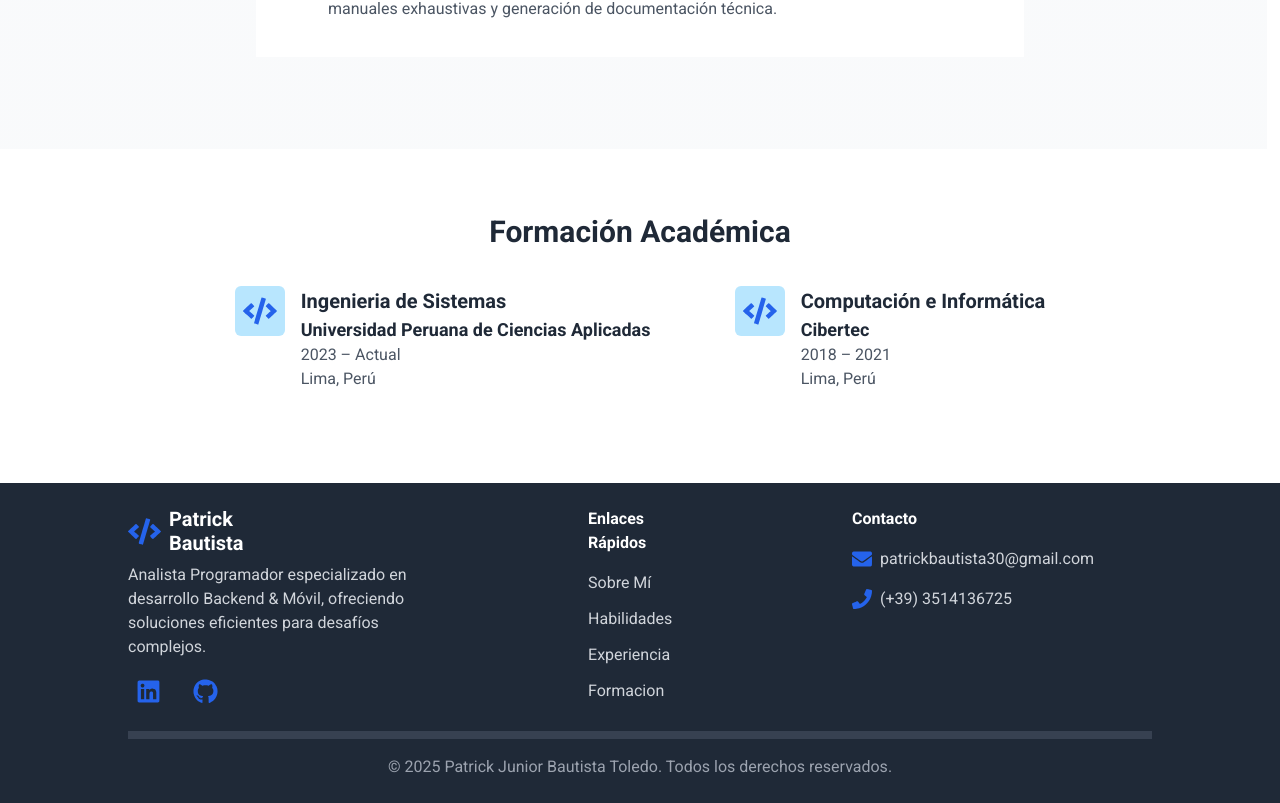
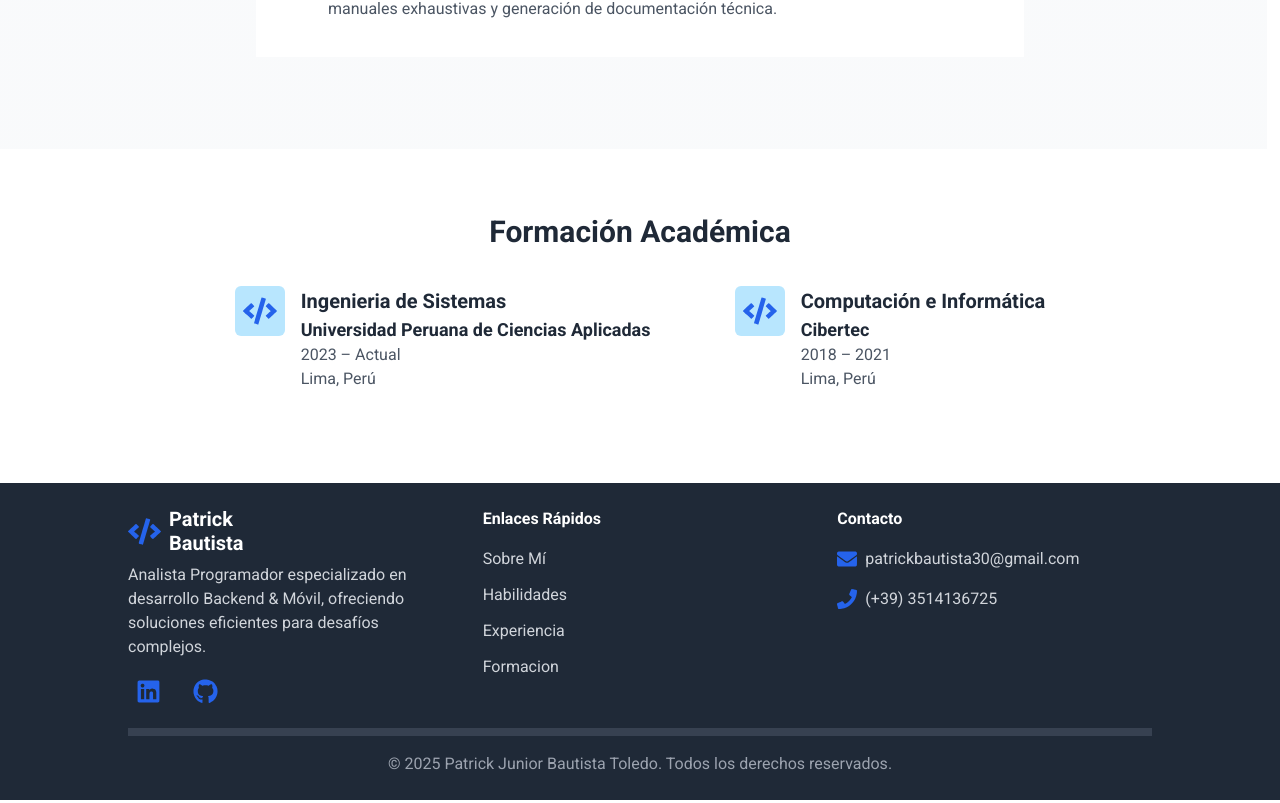
Before and after one commit to pbautistadev/patrick-portfolio, a React (Vite) app: page / in a window 1280 px wide. Shown: the part 3196-3999 px from the top of the page. Built offline with nearby package versions, Linux system fonts and the light colour scheme.

Commit message:
Update responsive design to footer and abilities

```diff
--- a/src/components/Abilities/Abilities.tsx
+++ b/src/components/Abilities/Abilities.tsx
@@ -185,7 +185,7 @@ function Abilities() {
   return (
     <div className="flex flex-col items-center w-full pt-15 pb-15">
       <h1 className="text-[30px] text-secondary font-bold">Mis habilidades</h1>
-      <div className="grid md:w-6/8 md:grid-cols-3 grid-cols-2 content-center gap-4 mt-8 pt-8 md:px-0 px-3">
+      <div className="grid md:w-6/8 lg:grid-cols-3 sm:grid-cols-2 grid-cols-1 content-center gap-4 mt-8 pt-8 md:px-0 px-3">
         {abilitiesLinks.map((link) => (
           <div
             key={link.id}
--- a/src/components/Footer/Footer.tsx
+++ b/src/components/Footer/Footer.tsx
@@ -28,8 +28,8 @@ const footerContactLinks = [
 function Footer() {
   return (
     <footer className="bg-secondary flex flex-col items-center justify-center py-6">
-      <div className="md:w-4/5 w-7/8 flex  md:flex-row items-left justify-left md:gap-40 gap-3">
-        <div className="w-2/5 md:w-1/3 flex flex-col items-left justify-left">
+      <div className="grid lg:grid-cols-3 grid-cols-2 lg:w-4/5 w-7/8 gap-x-10 gap-y-10  ">
+        <div className=" col-span-2 lg:col-span-1 flex flex-col justify-start items-start">
           <div className="flex items-center justify-left">
             <svg
               className="w-[33px] fill-current text-primary "
@@ -38,7 +38,7 @@ function Footer() {
             >
               <path d="M554.8 101c-4.1 1.2-9.4 4.7-11.1 7.3-1.3 2.1-213.1 729.5-215.9 741.8-.9 3.9-.8 5.5.5 9.1 2 5.1 5.8 9.5 9.5 10.9 1.5.6 25.2 7.6 52.6 15.6 48.5 14.2 50.1 14.6 54.4 13.4 6.1-1.6 9.5-4.2 12.1-9.3 2.1-4.2 214.6-734.8 215.7-741.9 1-6.3-4.4-15.7-10.4-18-5.5-2.1-101.7-29.9-103.1-29.8-.9 0-2.8.4-4.3.9zM751.8 270.9c-1.4.5-4 1.7-5.7 2.7-4.3 2.5-73.2 76.8-74.8 80.6-2 4.7-1.6 11.8 1 16.1 1.3 2.2 27.8 26.2 66.7 60.5 83.1 72.9 78 68.4 78 69.2 0 .4-32.3 29.1-71.9 63.8-48.9 43-72.4 64.3-73.5 66.6-.9 1.9-1.6 5.9-1.6 8.9 0 7 0 7 30 39.2 13.4 14.3 28.4 30.4 33.4 35.8 5 5.4 11.1 11 13.5 12.5 5.9 3.4 12.3 3.5 17.9.1 5.6-3.3 231.6-215.2 233.1-218.5.6-1.5 1.4-4.5 1.7-6.8 1.2-8.8 3.9-6.1-118.6-121-62.4-58.6-114.8-107.2-116.5-108-4.1-2-9.5-2.7-12.7-1.7zM234.8 273.3c-2 1.2-41.8 38-88.4 81.7-46.7 43.7-98 91.8-114.1 106.9-27.7 25.9-29.4 27.8-31 32.7-1.9 6.3-1 10.9 3.4 16.7 1.6 1.9 50.3 48 108.3 102.4 130.1 121.9 119.3 111.9 122.9 113.7 4.5 2.4 12.8 2 17.4-.7 4.8-2.7 72.2-74.8 74.8-79.9 2.3-4.6 2.5-11.8.2-16.5-1.8-3.8-2.9-4.9-90.6-81.7-30.1-26.4-54.7-48.3-54.7-48.6 0-.3 24.6-22.2 54.7-48.6 87.7-76.8 88.8-77.9 90.6-81.7 1-1.9 1.7-5.9 1.7-9 0-4.3-.5-6.2-2.8-9.3-5.5-7.6-70.1-75.9-73.9-78.1-5.2-3.1-13.5-3.1-18.5 0z" />
             </svg>
-            <div className="ml-2 w-20 flex flex-col justify-center">
+            <div className="ml-2 lg:w-20 flex flex-col justify-center">
               <h1 className="text-[20px] text-white font-bold overflow-hidden text-ellipsis leading-6">
                 Patrick Bautista
               </h1>
@@ -82,7 +82,7 @@ function Footer() {
             </a>
           </div>
         </div>
-        <div className="w-1/5md:w-1/3 flex flex-col items-left justify-left gap-4">
+        <div className=" col-span-1 flex flex-col justify-start items-start gap-4">
           <h1 className="t-[18px] font-bold text-white">Enlaces Rápidos</h1>
           <ul>
             {footerLinks.map((link) => (
@@ -97,7 +97,7 @@ function Footer() {
             ))}
           </ul>
         </div>
-        <div className="w-2/5 md:w-1/3 flex flex-col items-left justify-left gap-4 ">
+        <div className=" col-span-1 flex flex-col justify-start items-start gap-4 ">
           <h1 className="t-[18px] font-bold text-white">Contacto</h1>
           {footerContactLinks.map((link) => (
             <div key={link.id} className="flex flex-row gap-2 wrap-anywhere">
@@ -115,7 +115,7 @@ function Footer() {
           ))}
         </div>
       </div>
-      <div className="w-4/5 h-2 bg-textgray my-4"></div>
+      <div className="w-7/8 lg:w-4/5 h-2 bg-textgray my-4"></div>
       <div>
         <p className="text-copyright text-[16px]">
           © 2025 Patrick Junior Bautista Toledo. Todos los derechos reservados.
```
